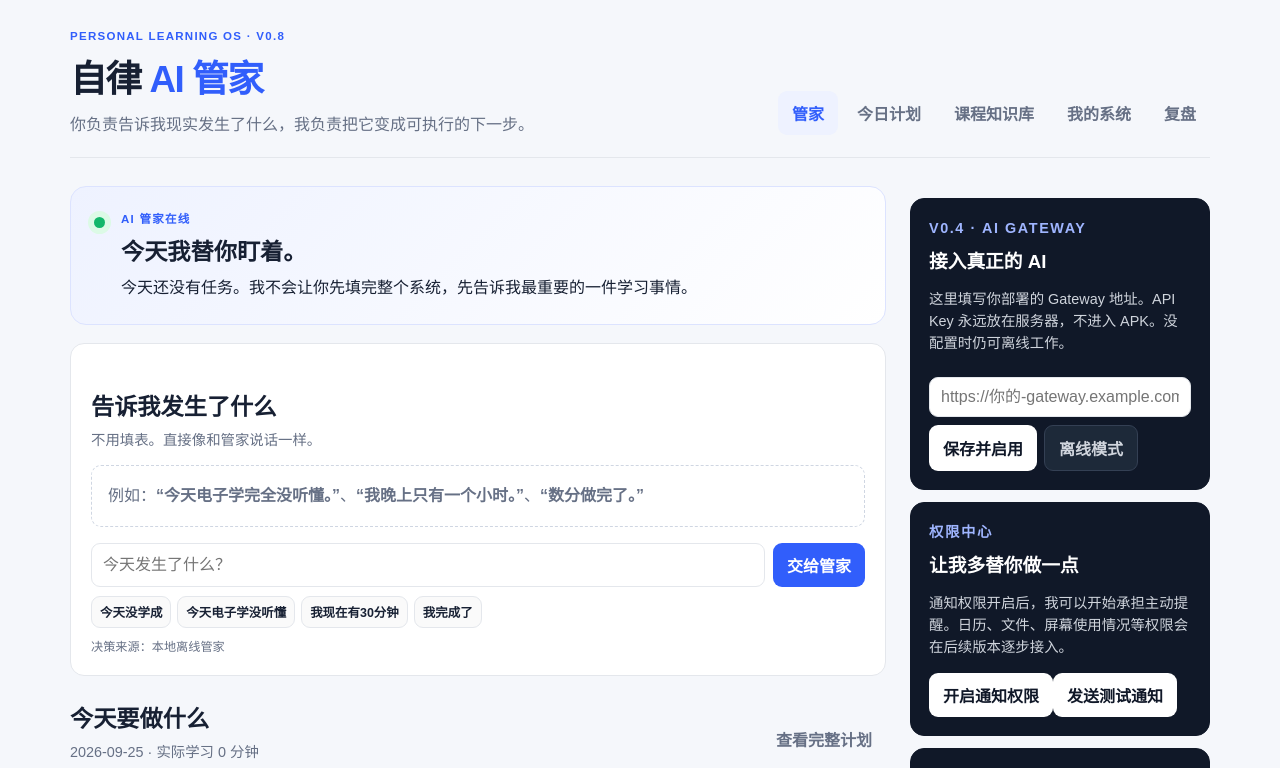
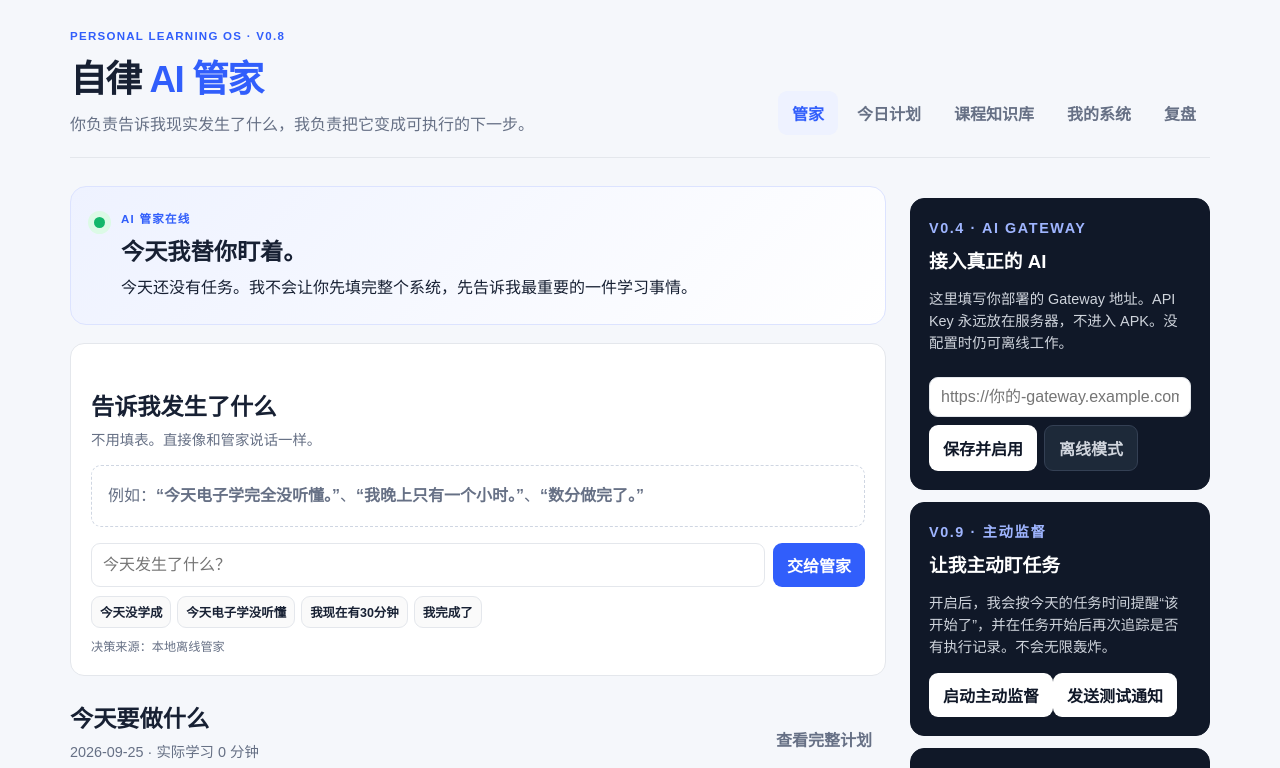
Before and after one commit to eursaultm-hue/Self-disciplined, a Next.js app: page / in a window 1280 px wide. Shown: the top 768 px of the page. Built offline with nearby package versions, Linux system fonts and the light colour scheme.

Commit message:
feat: add active task supervision UI

```diff
--- a/app/page.tsx
+++ b/app/page.tsx
@@ -5,13 +5,13 @@ import { Course, DailyReview, Goal, PriorityTier, Store, Task, TaskStatus, id, t
 import { generateDailyPlan } from "../lib/planner";
 import { buildMorningBrief, stewardReply, StewardAction, StewardMemory, StewardMessage } from "../lib/steward";
 import { askGateway, defaultGatewayConfig, GatewayConfig } from "../lib/gateway";
-import { defaultSupervisorSettings, enableSupervisor, SupervisorSettings } from "../lib/supervisor";
+import { defaultSupervisorSettings, enableSupervisor, refreshSupervisor, SupervisorSettings } from "../lib/supervisor";
 import { APP_VERSION, checkForUpdate, UpdateManifest } from "../lib/update";
 import { COURSE_KNOWLEDGE_KEY } from "../lib/courseKnowledge";
 import CourseWorkspace from "./course/CourseWorkspace";
 
 const key = "personal-learning-os-store";
-const STORE_SCHEMA_VERSION = 8;
+const STORE_SCHEMA_VERSION = 9;
 const legacyKeys = ["personal-learning-os-v07","personal-learning-os-v06","personal-learning-os-v05", "personal-learning-os-v04", "personal-learning-os-v03", "personal-learning-os-v02", "personal-learning-os-v01"];
 const blank: Store = { goals: [], courses: [], tasks: [], sessions: [], reviews: [], schedule: [], availability: {} };
 const labels: Record<TaskStatus, string> = { TODO: "待开始", IN_PROGRESS: "进行中", DONE: "已完成", OVERDUE: "已逾期", SKIPPED: "已跳过", BLOCKED: "受阻", CANCELLED: "已取消" };
@@ -247,7 +247,7 @@ export default function Home() {
           const items = plan.items.filter(x => x.priorityTier === tier);
           if (!items.length) return null;
           return <div key={tier}><h3 className={`tier ${tier.toLowerCase()}`}>{tier === "MUST" ? "必须完成" : tier === "SHOULD" ? "建议完成" : "有时间再做"}</h3>
-            {items.map(task => <TaskCard key={task.id} task={task} record25={record25} />)}</div>;
+            {items.map(task => <TaskCard key={task.id} task={task} record25={record25} setTaskStatus={setTaskStatus} />)}</div>;
         })}</div> : <div className="empty">现在没有任务。我不会要求你先填完整个系统。去「我的系统」告诉我最重要的目标和课程，之后我会逐步接管。</div>}
       </div>
 
@@ -259,9 +259,9 @@ export default function Home() {
           <div className="gateway-row"><button onClick={() => { const baseUrl = gatewayDraft.trim().replace(/\/$/, ""); setGateway({ enabled: !!baseUrl, baseUrl }); }}>保存并启用</button><button className="ghost" onClick={() => { setGateway(defaultGatewayConfig); setGatewayDraft(""); }}>离线模式</button></div>
         </div>
         <div className="card permission-card">
-          <p className="eyebrow">权限中心</p><h3>让我多替你做一点</h3>
-          <p>通知权限开启后，我可以开始承担主动提醒。日历、文件、屏幕使用情况等权限会在后续版本逐步接入。</p>
-          <button onClick={requestNotification}>{notificationEnabled ? "✓ 通知已开启" : "开启通知权限"}</button><button className="ghost" onClick={async () => { const ok = await enableSupervisor(supervisor, true); setNotificationEnabled(ok); }}>发送测试通知</button>
+          <p className="eyebrow">V0.9 · 主动监督</p><h3>让我主动盯任务</h3>
+          <p>开启后，我会按今天的任务时间提醒“该开始了”，并在任务开始后再次追踪是否有执行记录。不会无限轰炸。</p>
+          <button onClick={requestNotification}>{notificationEnabled ? "✓ 监督已启动" : "启动主动监督"}</button><button className="ghost" onClick={async () => { const ok = await enableSupervisor(supervisor, true); setNotificationEnabled(ok); }}>发送测试通知</button>
         </div>
         <div className="card permission-card">
           <p className="eyebrow">V0.8 · 课程知识库</p><h3>课程知识库已独立为一级栏目</h3>
@@ -295,7 +295,7 @@ export default function Home() {
     </section>}
 
     {view === "knowledge" && <KnowledgeHubView />}
-    {view === "today" && <TodayView date={date} setDate={setDate} available={available} plan={plan} update={update} record25={record25} />}
+    {view === "today" && <TodayView date={date} setDate={setDate} available={available} plan={plan} update={update} record25={record25} setTaskStatus={setTaskStatus} />}
     {view === "data" && <DataView store={store} update={update} date={date} />}
     {view === "review" && <ReviewView date={date} plannedMinutes={plannedMinutes} actualToday={actualToday} store={store} update={update} />}
   </main>;
@@ -335,18 +335,18 @@ function TaskCard({ task, record25 }: { task: Task & { selectionReason?: string
   </article>;
 }
 
-function TodayView({ date, setDate, available, plan, update, record25 }: { date: string; setDate: (v: string) => void; available: number; plan: ReturnType<typeof generateDailyPlan>; update: (fn: (old: Store) => Store) => void; record25: (task: Task) => void }) {
+function TodayView({ date, setDate, available, plan, update, record25, setTaskStatus }: { date: string; setDate: (v: string) => void; available: number; plan: ReturnType<typeof generateDailyPlan>; update: (fn: (old: Store) => Store) => void; record25: (task: Task) => void; setTaskStatus: (task: Task, status: TaskStatus) => void }) {
   return <section><div className="section-head"><div><p className="eyebrow">TODAY</p><h2>今天的执行面板</h2></div><label>日期 <input type="date" value={date} onChange={e => setDate(e.target.value)} /></label></div>
     <div className="stats"><Stat label="可用时间" value={`${available} 分钟`} /><Stat label="固定课程" value={`${plan.scheduledMinutes} 分钟`} /><Stat label="已安排" value={`${plan.items.reduce((n, t) => n + t.plannedMinutes, 0)} 分钟`} /><Stat label="剩余容量" value={`${plan.remainingMinutes} 分钟`} /></div>
     <div className="notice">计划不是命令。现实变化时，直接告诉管家，它会重新安排。</div>
-    {plan.items.map(task => <TaskCard key={task.id} task={task} record25={record25} />)}
+    {plan.items.map(task => <TaskCard key={task.id} task={task} record25={record25} setTaskStatus={setTaskStatus} />)}
   </section>;
 }
 
 function DataView({ store, update, date }: { store: Store; update: (fn: (old: Store) => Store) => void; date: string }) {
   const addGoal = (e: FormEvent<HTMLFormElement>) => { e.preventDefault(); const f = new FormData(e.currentTarget); const title = String(f.get("title") || "").trim(); if (!title) return; update(s => ({ ...s, goals: [...s.goals, { id: id(), title, priority: Number(f.get("priority") || 3), targetDate: String(f.get("targetDate") || "") || undefined }] })); e.currentTarget.reset(); };
   const addCourse = (e: FormEvent<HTMLFormElement>) => { e.preventDefault(); const f = new FormData(e.currentTarget); const title = String(f.get("title") || "").trim(); if (!title) return; update(s => ({ ...s, courses: [...s.courses, { id: id(), title, goalId: String(f.get("goalId") || "") || undefined, priority: Number(f.get("priority") || 3), weeklyTargetMinutes: Number(f.get("minutes") || 180) }] })); e.currentTarget.reset(); };
-  const addTask = (e: FormEvent<HTMLFormElement>) => { e.preventDefault(); const f = new FormData(e.currentTarget); const title = String(f.get("title") || "").trim(); if (!title) return; update(s => ({ ...s, tasks: [...s.tasks, { id: id(), title, courseId: String(f.get("courseId") || "") || undefined, goalId: String(f.get("goalId") || "") || undefined, priorityTier: String(f.get("tier")) as PriorityTier, status: "TODO", plannedDate: date, dueDate: String(f.get("dueDate") || "") || undefined, plannedMinutes: Number(f.get("minutes") || 30), actualMinutes: 0 }] })); e.currentTarget.reset(); };
+  const addTask = (e: FormEvent<HTMLFormElement>) => { e.preventDefault(); const f = new FormData(e.currentTarget); const title = String(f.get("title") || "").trim(); if (!title) return; update(s => ({ ...s, tasks: [...s.tasks, { id: id(), title, courseId: String(f.get("courseId") || "") || undefined, goalId: String(f.get("goalId") || "") || undefined, priorityTier: String(f.get("tier")) as PriorityTier, status: "TODO", plannedDate: date, plannedStartTime: String(f.get("startTime") || "") || undefined, dueDate: String(f.get("dueDate") || "") || undefined, plannedMinutes: Number(f.get("minutes") || 30), actualMinutes: 0 }] })); e.currentTarget.reset(); };
   return <section className="two">
     <div><p className="eyebrow">LOW INPUT</p><h2>我的系统</h2><p className="hint">这里只保留 AI 暂时还无法从现实中自动获取的信息。以后会继续减少手动输入。</p>
       <div className="card"><h3>长期目标</h3>{store.goals.map(g => <p key={g.id}><b>{g.title}</b><br/><small>优先级 {g.priority} · {g.targetDate || "无截止日期"}</small></p>)}{!store.goals.length && <Empty text="例如：2027 年 IELTS 7.0、法国研究生申请。" />}</div>
@@ -355,7 +355,7 @@ function DataView({ store, update, date }: { store: Store; update: (fn: (old: St
     <div>
       <form className="card form" onSubmit={addGoal}><h3>只需要第一次告诉我目标</h3><input name="title" placeholder="例如：2027 年 IELTS 7.0" required/><label>优先级 <input name="priority" type="number" min="1" max="5" defaultValue="5"/></label><label>目标日期 <input name="targetDate" type="date"/></label><button>交给管家</button></form>
       <form className="card form" onSubmit={addCourse}><h3>课程</h3><input name="title" placeholder="例如：数学分析" required/><label>每周目标分钟 <input name="minutes" type="number" defaultValue="180"/></label><label>优先级 <input name="priority" type="number" min="1" max="5" defaultValue="4"/></label><button>保存课程</button></form>
-      <form className="card form" onSubmit={addTask}><h3>只有 AI 不知道的任务才需要手动加</h3><input name="title" placeholder="例如：完成集合与映射习题" required/><select name="tier"><option>MUST</option><option>SHOULD</option><option>COULD</option></select><select name="courseId"><option value="">不关联课程</option>{store.courses.map(c => <option key={c.id} value={c.id}>{c.title}</option>)}</select><label>分钟 <input name="minutes" type="number" min="5" defaultValue="30"/></label><button>加入任务池</button></form>
+      <form className="card form" onSubmit={addTask}><h3>只有 AI 不知道的任务才需要手动加</h3><input name="title" placeholder="例如：完成集合与映射习题" required/><select name="tier"><option>MUST</option><option>SHOULD</option><option>COULD</option></select><select name="courseId"><option value="">不关联课程</option>{store.courses.map(c => <option key={c.id} value={c.id}>{c.title}</option>)}</select><label>开始时间 <input name="startTime" type="time"/></label><label>分钟 <input name="minutes" type="number" min="5" defaultValue="30"/></label><button>加入任务池</button></form>
     </div>
   </section>;
 }
```
